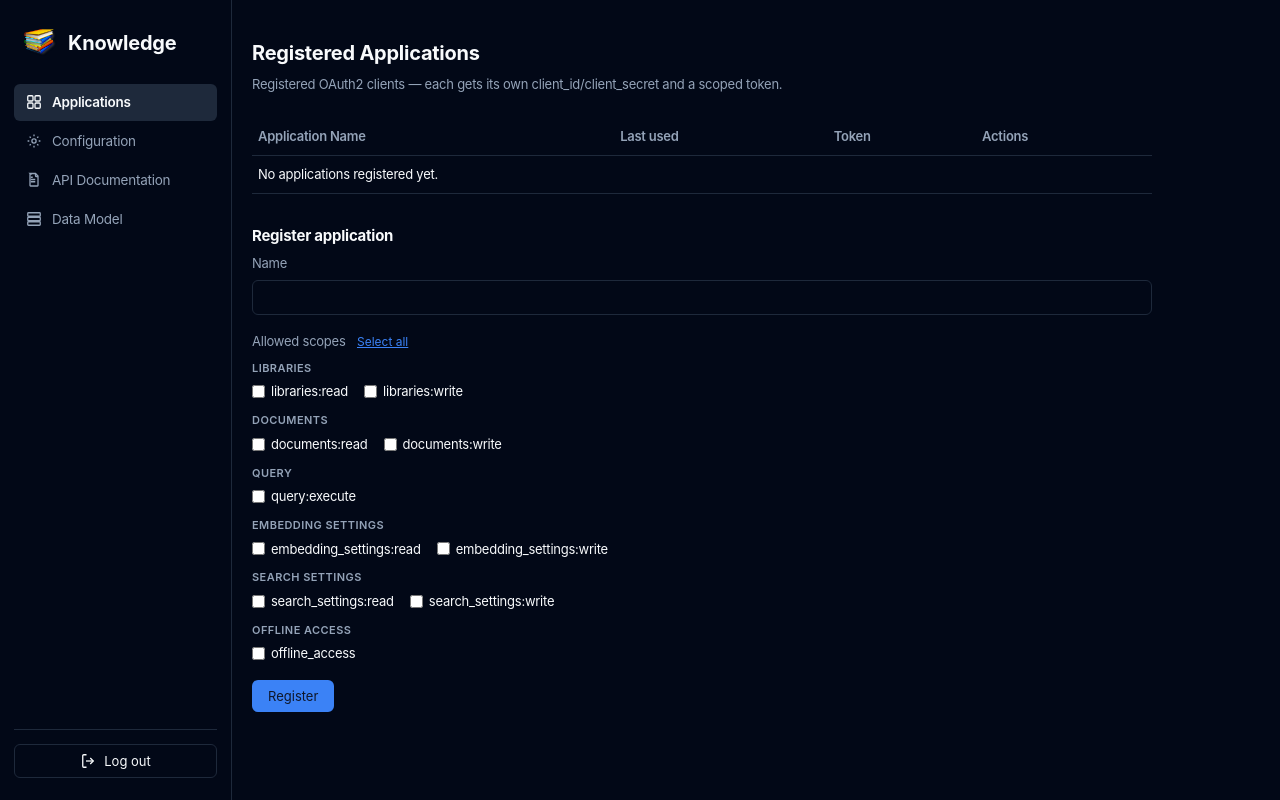
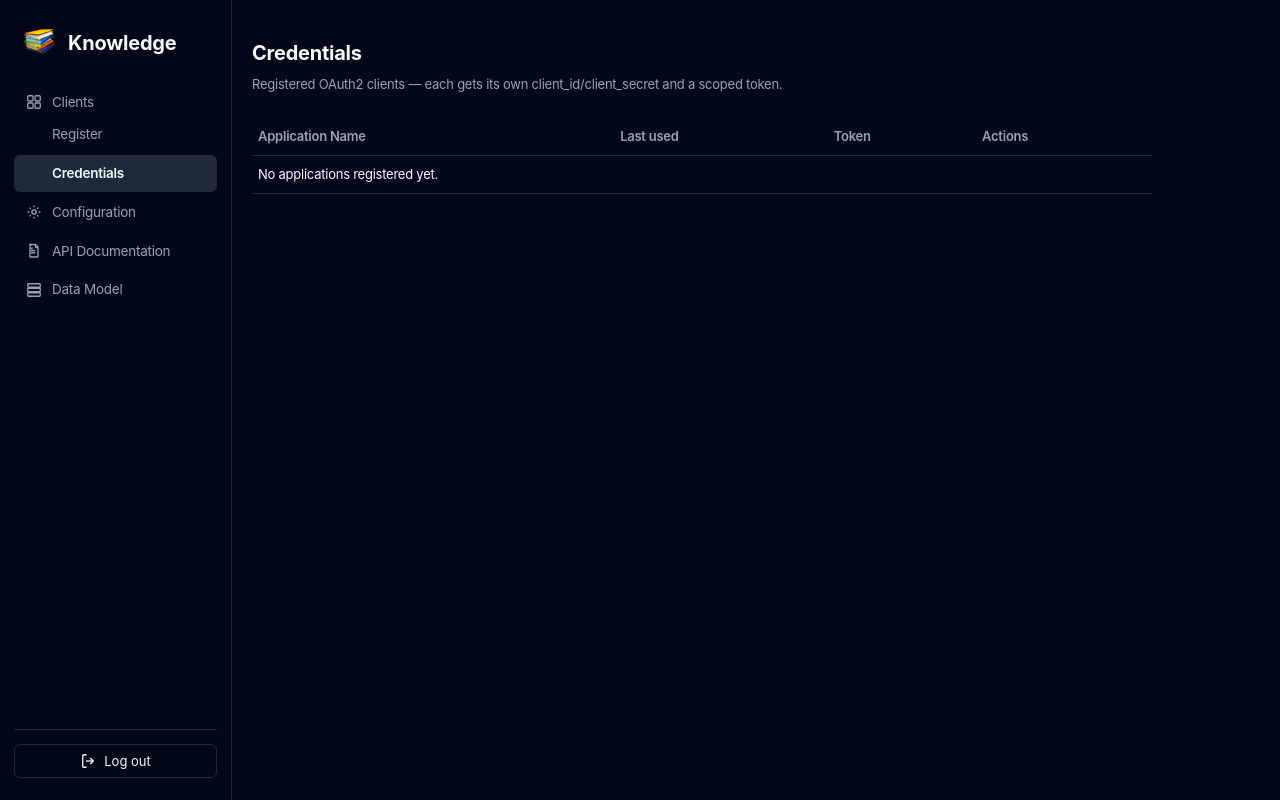
Before and after one commit to sgummalla79/knowledge, a Flask app: page /dashboard in a window 1280 px wide. Run offline with Flask 3, Linux system fonts and the light colour scheme; the visitor is signed in with stand-in values (Sample User, id 1); parts of the project's set-up code (start-up, migrations or seed data) failed here and were passed over.

Commit message:
Split the dashboard into a Clients nav group with Register and Credentials pages
Registration form moves to its own /dashboard/clients/register page; /dashboard
becomes the Credentials page (just the applications table). Also fixes two
stale sidebar-adjacent links in api_docs.html.

```diff
--- a/app/presentation/routes/auth_ui.py
+++ b/app/presentation/routes/auth_ui.py
@@ -175,11 +175,7 @@ def dashboard():
         return redirect(url_for("auth_ui.change_password"))
     service = _application_service()
     applications = _applications_with_status(service, RefreshTokenRepository(get_session()))
-    return render_template(
-        "dashboard.html",
-        applications=applications,
-        scope_groups=_grouped_scopes(SUPPORTED_SCOPES),
-    )
+    return render_template("dashboard.html", applications=applications)
 
 
 @auth_ui_bp.get("/dashboard/configuration")
@@ -213,29 +209,36 @@ def schema():
     return render_template("schema.html")
 
 
+@auth_ui_bp.get("/dashboard/clients/register")
+@login_required
+def register_application_page():
+    user = UserRepository(get_session()).get()
+    if user is not None and user.must_change_password:
+        return redirect(url_for("auth_ui.change_password"))
+    return render_template("register_application.html", scope_groups=_grouped_scopes(SUPPORTED_SCOPES))
+
+
 @auth_ui_bp.post("/dashboard/applications")
 @login_required
 def register_application():
-    service = _application_service()
-    applications = _applications_with_status(service, RefreshTokenRepository(get_session()))
     if not _csrf_valid():
         return render_template(
-            "dashboard.html", applications=applications, scope_groups=_grouped_scopes(SUPPORTED_SCOPES),
+            "register_application.html",
+            scope_groups=_grouped_scopes(SUPPORTED_SCOPES),
             error="Session expired — please try again.",
         ), 400
     name = request.form.get("name", "").strip()
     scopes = request.form.getlist("scopes")
     try:
-        raw_secret, application = service.register(name, scopes)
+        raw_secret, application = _application_service().register(name, scopes)
     except DomainError as error:
         return render_template(
-            "dashboard.html", applications=applications, scope_groups=_grouped_scopes(SUPPORTED_SCOPES),
+            "register_application.html",
+            scope_groups=_grouped_scopes(SUPPORTED_SCOPES),
             error=error.message,
         ), 400
-    applications = _applications_with_status(service, RefreshTokenRepository(get_session()))
     return render_template(
-        "dashboard.html",
-        applications=applications,
+        "register_application.html",
         scope_groups=_grouped_scopes(SUPPORTED_SCOPES),
         new_credential={"name": application.name, "client_id": application.id, "client_secret": raw_secret},
     )
--- a/app/templates/_sidebar.html
+++ b/app/templates/_sidebar.html
@@ -15,14 +15,20 @@
 
   <div class="sidebar-panel" id="sidebar-panel">
     <nav class="sidebar-nav">
-      <a href="{{ url_for('auth_ui.dashboard') }}" class="{{ 'active' if request.endpoint == 'auth_ui.dashboard' }}">
+      <div class="nav-group-label">
         <svg class="nav-icon" viewBox="0 0 16 16" fill="none" stroke="currentColor" stroke-width="1.3" aria-hidden="true">
           <rect x="1.75" y="1.75" width="5.25" height="5.25" rx="1"/>
           <rect x="9" y="1.75" width="5.25" height="5.25" rx="1"/>
           <rect x="1.75" y="9" width="5.25" height="5.25" rx="1"/>
           <rect x="9" y="9" width="5.25" height="5.25" rx="1"/>
         </svg>
-        Applications
+        Clients
+      </div>
+      <a href="{{ url_for('auth_ui.register_application_page') }}" class="nav-sub {{ 'active' if request.endpoint in ['auth_ui.register_application_page', 'auth_ui.register_application'] }}">
+        Register
+      </a>
+      <a href="{{ url_for('auth_ui.dashboard') }}" class="nav-sub {{ 'active' if request.endpoint == 'auth_ui.dashboard' }}">
+        Credentials
       </a>
       <a href="{{ url_for('auth_ui.configuration') }}" class="{{ 'active' if request.endpoint == 'auth_ui.configuration' }}">
         <svg class="nav-icon" viewBox="0 0 16 16" fill="none" stroke="currentColor" stroke-width="1.3" aria-hidden="true">
--- a/app/templates/api_docs.html
+++ b/app/templates/api_docs.html
@@ -43,7 +43,7 @@
 
     <h2 id="auth">Authentication</h2>
     <p class="lede">
-      OAuth2. Register an application from the <a href="{{ url_for('auth_ui.dashboard') }}">Dashboard</a>
+      OAuth2. Register an application from <a href="{{ url_for('auth_ui.register_application_page') }}">Clients &rsaquo; Register</a>
       to get a <code>client_id</code> / <code>client_secret</code> and a set of allowed scopes,
       then exchange them for a short-lived access token. Send it as
       <code>Authorization: Bearer &lt;token&gt;</code> on every resource request.
@@ -350,7 +350,7 @@ refresh_token=&lt;opaque token&gt;</code></pre>
     <h2 id="embedding-providers">Embedding Providers</h2>
     <p class="lede">
       Per-provider enable/disable, independent of whichever provider is currently configured
-      above — also manageable from the <a href="{{ url_for('auth_ui.dashboard') }}">Dashboard</a>.
+      above — also manageable from <a href="{{ url_for('auth_ui.configuration') }}">Configuration</a>.
       Disabling a provider only blocks it from future selection in
       <code>PUT /embedding-settings</code>; it never affects an already-configured, in-use provider.
     </p>
--- a/app/templates/base.html
+++ b/app/templates/base.html
@@ -72,6 +72,12 @@
     .sidebar-nav a:hover { color: var(--foreground); background: var(--secondary); }
     .sidebar-nav a.active { color: var(--foreground); background: var(--secondary); font-weight: 600; }
     .nav-icon { width: 16px; height: 16px; flex-shrink: 0; }
+    .nav-group-label {
+      display: flex; align-items: center; gap: 10px;
+      color: var(--muted-foreground); font-size: 13.5px; line-height: 1.4;
+      padding: 9px 12px 2px;
+    }
+    .sidebar-nav a.nav-sub { padding-left: 38px; }
     .sidebar-footer { margin-top: auto; padding-top: 14px; border-top: 1px solid var(--border); }
     .sidebar-footer button { width: 100%; display: flex; align-items: center; justify-content: center; gap: 8px; }
     .main-area { flex: 1; min-width: 0; }
--- a/app/templates/dashboard.html
+++ b/app/templates/dashboard.html
@@ -1,9 +1,9 @@
 {% extends "base.html" %}
-{% block title %}Registered Applications — Knowledge{% endblock %}
+{% block title %}Credentials — Knowledge{% endblock %}
 {% block card_class %}page{% endblock %}
 {% block sidebar %}{% include "_sidebar.html" %}{% endblock %}
 {% block content %}
-<h1>Registered Applications</h1>
+<h1>Credentials</h1>
 <p class="subtitle">Registered OAuth2 clients — each gets its own client_id/client_secret and a scoped token.</p>
 
 {% if error %}<div class="error">{{ error }}</div>{% endif %}
@@ -57,57 +57,6 @@
     <div id="scope-popup-list"></div>
   </div>
 </div>
-
-{% if new_credential %}
-<div class="popup-overlay" id="new-credential-overlay">
-  <div class="popup">
-    <div class="popup-header">
-      <strong>{{ new_credential.name }}</strong>
-      <button type="button" class="popup-close" id="new-credential-close" aria-label="Close">&times;</button>
-    </div>
-    <p class="popup-hint" style="margin: -4px 0 12px;">Copy this now — it will not be shown again.</p>
-    <p class="popup-field">
-      <strong>Client Id</strong><br>
-      <span class="copy-row">
-        <code id="new-credential-client-id">{{ new_credential.client_id }}</code>
-        <button type="button" class="copy-btn" data-copy-target="new-credential-client-id" aria-label="Copy Client Id" title="Copy">
-          <svg viewBox="0 0 16 16" fill="none" stroke="currentColor" stroke-width="1.4"><rect x="5" y="5" width="9" height="9" rx="1.5"/><path d="M3.5 10.5H2.5A1 1 0 0 1 1.5 9.5v-7A1 1 0 0 1 2.5 1.5h7a1 1 0 0 1 1 1v1"/></svg>
-        </button>
-      </span>
-    </p>
-    <p class="popup-field">
-      <strong>Client Secret</strong><br>
-      <span class="copy-row">
-        <code id="new-credential-client-secret">{{ new_credential.client_secret }}</code>
-        <button type="button" class="copy-btn" data-copy-target="new-credential-client-secret" aria-label="Copy Client Secret" title="Copy">
-          <svg viewBox="0 0 16 16" fill="none" stroke="currentColor" stroke-width="1.4"><rect x="5" y="5" width="9" height="9" rx="1.5"/><path d="M3.5 10.5H2.5A1 1 0 0 1 1.5 9.5v-7A1 1 0 0 1 2.5 1.5h7a1 1 0 0 1 1 1v1"/></svg>
-        </button>
-      </span>
-    </p>
-  </div>
-</div>
-{% endif %}
-
-<h2>Register application</h2>
-<form method="post" action="{{ url_for('auth_ui.register_application') }}">
-  <input type="hidden" name="csrf_token" value="{{ csrf_token() }}">
-  <label for="name">Name</label>
-  <input type="text" id="name" name="name" required>
-  <label>Allowed scopes <button type="button" class="link-btn" id="select-all-scopes">Select all</button></label>
-  <div class="scope-groups">
-    {% for group_label, group_scopes in scope_groups %}
-    <div class="scope-group">
-      <div class="scope-group-label">{{ group_label }}</div>
-      <div class="scope-list">
-        {% for scope in group_scopes %}
-        <label><input type="checkbox" name="scopes" value="{{ scope }}"> {{ scope }}</label>
-        {% endfor %}
-      </div>
-    </div>
-    {% endfor %}
-  </div>
-  <button type="submit">Register</button>
-</form>
 
 <script>
   (function () {
@@ -165,40 +114,11 @@
       if (event.target === overlay) overlay.hidden = true;
     });
 
-    var newCredentialOverlay = document.getElementById("new-credential-overlay");
-    if (newCredentialOverlay) {
-      document.getElementById("new-credential-close").addEventListener("click", function () {
-        newCredentialOverlay.hidden = true;
-      });
-      newCredentialOverlay.addEventListener("click", function (event) {
-        if (event.target === newCredentialOverlay) newCredentialOverlay.hidden = true;
-      });
-    }
-
     document.addEventListener("keydown", function (event) {
       if (event.key !== "Escape") return;
       document.querySelectorAll(".popup-overlay").forEach(function (popup) {
         popup.hidden = true;
       });
-    });
-
-    document.querySelectorAll(".copy-btn").forEach(function (btn) {
-      btn.addEventListener("click", function () {
-        var target = document.getElementById(btn.dataset.copyTarget);
-        if (!target) return;
-        navigator.clipboard.writeText(target.textContent).then(function () {
-          btn.classList.add("copied");
-          setTimeout(function () { btn.classList.remove("copied"); }, 1200);
-        });
-      });
-    });
-
-    var selectAllBtn = document.getElementById("select-all-scopes");
-    var scopeCheckboxes = document.querySelectorAll('input[name="scopes"]');
-    selectAllBtn.addEventListener("click", function () {
-      var shouldCheck = Array.prototype.some.call(scopeCheckboxes, function (cb) { return !cb.checked; });
-      scopeCheckboxes.forEach(function (cb) { cb.checked = shouldCheck; });
-      selectAllBtn.textContent = shouldCheck ? "Deselect all" : "Select all";
     });
 
     document.querySelectorAll(".confirm-delete-form").forEach(function (form) {
```
Also changed, not shown: app/templates/register_application.html (added, +100 -0 lines), tests/unit/test_api_docs_routes.py (+1 -1 lines), tests/unit/test_application_routes.py (+32 -1 lines).
